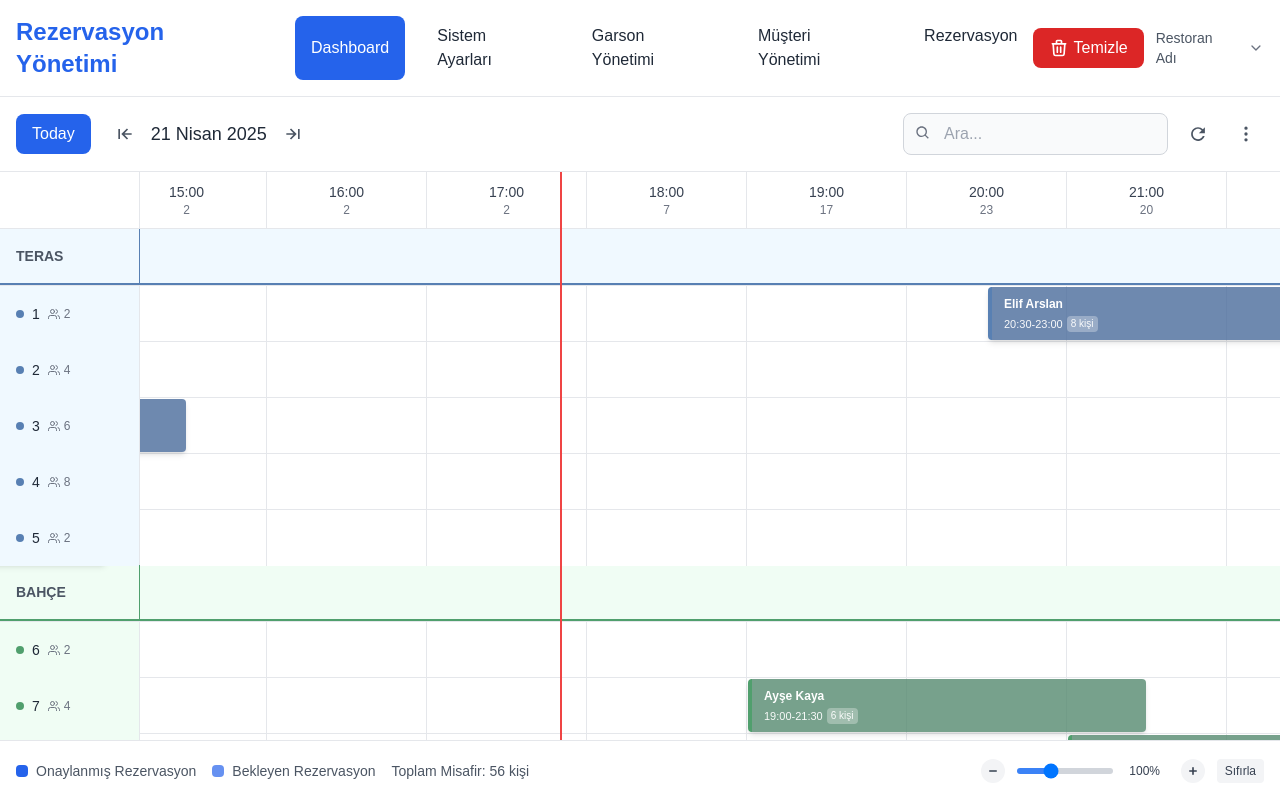
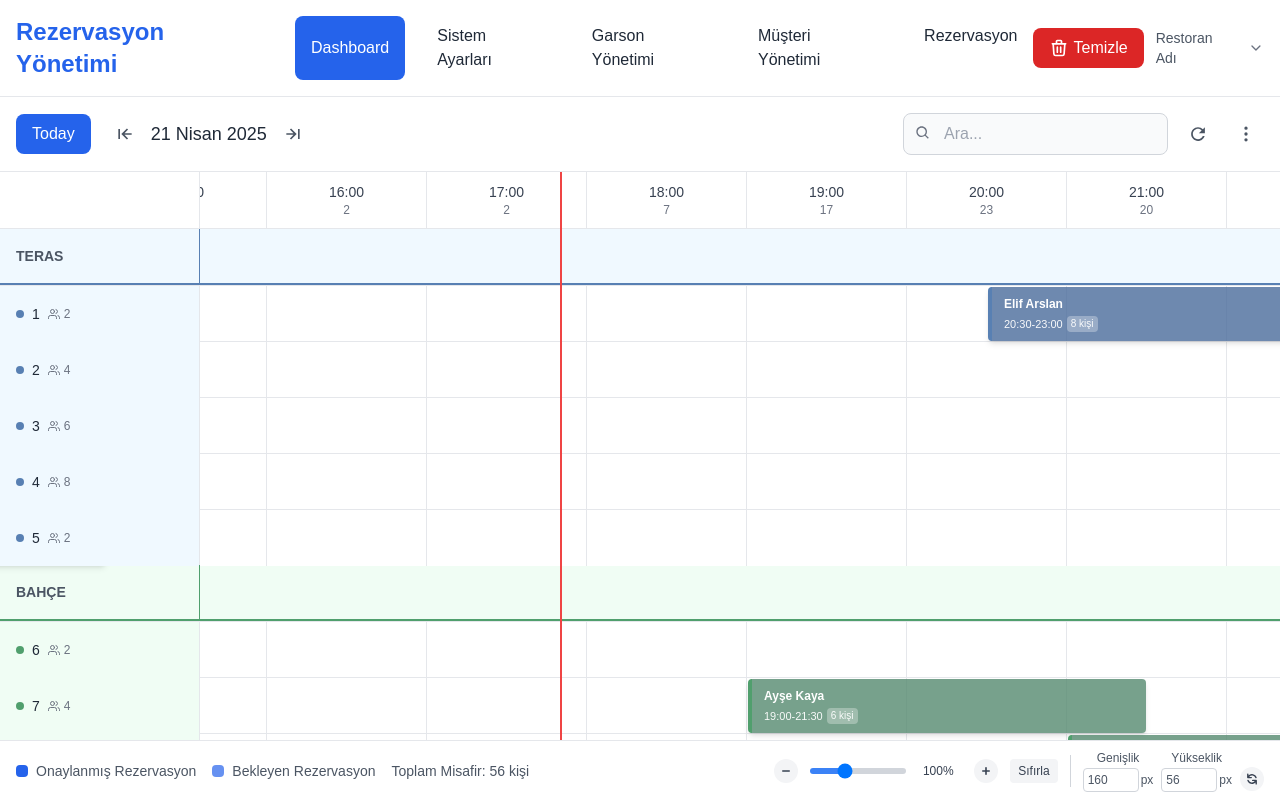
Before and after one commit to fuatgormez/rezervasyon, a Next.js app: page /admin in a window 1280 px wide. Built offline with nearby package versions, Linux system fonts and the light colour scheme.

Commit message:
- Rezervasyon kartlarının yüksekliği cellHeight state değişkenine bağlandı - Debug çizgilerinin yüksekliği cellHeight ile uyumlu hale getirildi - Rezervasyon kartlarının görsel tutarlılığı iyileştirildi

```diff
--- a/src/app/admin/page.tsx
+++ b/src/app/admin/page.tsx
@@ -90,9 +90,23 @@ function AdminPageComponent() {
     { id: "s3", name: "Mehmet Demir", position: "Şef Garson" },
   ]);
 
-  // CELL_WIDTH ve CATEGORY_WIDTH sabitlerini tanımla
-  const CELL_WIDTH = 160; // Saat hücresi genişliği
-  const CATEGORY_WIDTH = 140; // Kategori kolonu genişliği
+  // Sabit değerleri state'e dönüştürelim ki değiştirilebilir olsunlar
+  const [cellWidth, setCellWidth] = useState<number>(160); // Saat hücresi genişliği
+  const [cellHeight, setCellHeight] = useState<number>(56); // Saat hücresi yüksekliği (h-14 = 56px)
+
+  // CELL_WIDTH sabitini cellWidth state değişkeniyle değiştirelim
+  const CATEGORY_WIDTH = 200; // Kategori sütunu genişliği
+
+  // Hücre boyutlarını güncelleme fonksiyonu
+  const handleCellWidthChange = (e: React.ChangeEvent<HTMLInputElement>) => {
+    const newWidth = parseInt(e.target.value);
+    setCellWidth(newWidth);
+  };
+
+  const handleCellHeightChange = (e: React.ChangeEvent<HTMLInputElement>) => {
+    const newHeight = parseInt(e.target.value);
+    setCellHeight(newHeight);
+  };
 
   // Sabit saat dizisi
   const hours = useMemo(() => {
@@ -226,7 +240,7 @@ function AdminPageComponent() {
 
     if (hourIndex >= 0) {
       // Saat ve dakikaya göre pozisyonu hesapla
-      const position = hourIndex * CELL_WIDTH + (minutePart / 60) * CELL_WIDTH;
+      const position = hourIndex * cellWidth + (minutePart / 60) * cellWidth;
 
       // Sayfanın ortasına scroll etmek için
       if (gridContainerRef.current) {
@@ -234,7 +248,7 @@ function AdminPageComponent() {
         setTimeout(() => {
           const screenWidth = window.innerWidth;
           const scrollPosition =
-            CATEGORY_WIDTH + position - screenWidth / 2 + CELL_WIDTH / 2;
+            CATEGORY_WIDTH + position - screenWidth / 2 + cellWidth / 2;
 
           gridContainerRef.current?.scrollTo({
             left: Math.max(0, scrollPosition),
@@ -252,7 +266,7 @@ function AdminPageComponent() {
 
     // Component unmount olduğunda timer'ı temizle
     return () => clearInterval(timer);
-  }, [CELL_WIDTH]);
+  }, [cellWidth]);
 
   // Mevcut rezervasyonlar
   const [reservations, setReservations] = useState<ReservationType[]>([
@@ -511,7 +525,7 @@ function AdminPageComponent() {
 
     if (hourIndex >= 0) {
       // Saat ve dakikaya göre pozisyonu hesapla
-      const position = hourIndex * CELL_WIDTH + (minutePart / 60) * CELL_WIDTH;
+      const position = hourIndex * cellWidth + (minutePart / 60) * cellWidth;
       setCurrentTimePosition(position);
       console.log("Zaman pozisyonu hesaplandı:", position, "px");
 
@@ -521,7 +535,7 @@ function AdminPageComponent() {
         const screenWidth = window.innerWidth;
         // Zaman çizgisinin pozisyonu + kategori genişliği - ekranın yarısı
         const scrollPosition =
-          CATEGORY_WIDTH + position - screenWidth / 2 + CELL_WIDTH / 2;
+          CATEGORY_WIDTH + position - screenWidth / 2 + cellWidth / 2;
 
         // Scroll pozisyonunu ayarla (animasyonlu olarak)
         setTimeout(() => {
@@ -544,7 +558,7 @@ function AdminPageComponent() {
     }, 60000); // Her dakika güncelle
 
     return () => clearInterval(timer);
-  }, [currentTime, CELL_WIDTH]);
+  }, [currentTime, cellWidth]);
 
   // Pencere boyutu değiştiğinde içeriği güncelle
   useEffect(() => {
@@ -673,7 +687,7 @@ function AdminPageComponent() {
 
       // Başlangıç soldan pozisyonu
       const startPosition =
-        startColumnIndex * CELL_WIDTH + (startMinute / 60) * CELL_WIDTH;
+        startColumnIndex * cellWidth + (startMinute / 60) * cellWidth;
 
       // Genişlik hesabı
       let width;
@@ -682,16 +696,16 @@ function AdminPageComponent() {
         // Normal durum - aynı gün içinde biten rezervasyon
         const columnSpan = endColumnIndex - startColumnIndex;
         width =
-          columnSpan * CELL_WIDTH +
-          (endMinute / 60) * CELL_WIDTH -
-          (startMinute / 60) * CELL_WIDTH;
+          columnSpan * cellWidth +
+          (endMinute / 60) * cellWidth -
+          (startMinute / 60) * cellWidth;
       } else {
         // Gece yarısını geçen durumlar
         const columnSpan = hours.length - startColumnIndex + endColumnIndex;
         width =
-          columnSpan * CELL_WIDTH +
-          (endMinute / 60) * CELL_WIDTH -
-          (startMinute / 60) * CELL_WIDTH;
+          columnSpan * cellWidth +
+          (endMinute / 60) * cellWidth -
+          (startMinute / 60) * cellWidth;
       }
 
       // Minimum genişlik kontrolü
@@ -1692,6 +1706,12 @@ function AdminPageComponent() {
       }
     }
   }, [zoomLevel]);
+
+  // Hücre boyutlarını varsayılan değerlere sıfırla
+  const resetCellDimensions = () => {
+    setCellWidth(160);
+    setCellHeight(56);
+  };
 
   return (
     <div className="flex flex-col h-screen overflow-hidden bg-gray-50 text-gray-800">
@@ -1823,7 +1843,7 @@ function AdminPageComponent() {
             <div
               className="relative"
               style={{
-                width: `${CATEGORY_WIDTH + hours.length * CELL_WIDTH}px`,
+                width: `${CATEGORY_WIDTH + hours.length * cellWidth}px`,
                 minWidth: "100%",
               }}
             >
@@ -1831,8 +1851,11 @@ function AdminPageComponent() {
               <div className="sticky top-0 z-20 flex bg-white border-b border-gray-200">
                 {/* Kategoriler için boş alan */}
                 <div
-                  className="flex-shrink-0 h-14 bg-white border-r border-gray-200 sticky left-0 z-30"
-                  style={{ width: `${CATEGORY_WIDTH}px` }}
+                  className="flex-shrink-0 bg-white border-r border-gray-200 sticky left-0 z-30"
+                  style={{
+                    width: `${CATEGORY_WIDTH}px`,
+                    height: `${cellHeight}px`,
+                  }}
                 ></div>
 
                 {/* Saat başlıkları */}
@@ -1840,8 +1863,11 @@ function AdminPageComponent() {
                   {hours.map((hour) => (
                     <div
                       key={hour}
-                      className="border-r border-gray-200 h-14 flex flex-col justify-center items-center"
-                      style={{ width: `${CELL_WIDTH}px` }}
+                      className="border-r border-gray-200 flex flex-col justify-center items-center"
+                      style={{
+                        width: `${cellWidth}px`,
+                        height: `${cellHeight}px`,
+                      }}
                     >
                       <div className="font-medium text-sm text-gray-700">
                         {hour}
@@ -1868,9 +1894,10 @@ function AdminPageComponent() {
                   <div className="flex">
                     {/* Kategori adı sol tarafta */}
                     <div
-                      className="flex-shrink-0 h-14 flex items-center px-4 border-b border-r font-semibold text-gray-600 text-sm sticky left-0 z-10"
+                      className="flex-shrink-0 flex items-center px-4 border-b border-r font-semibold text-gray-600 text-sm sticky left-0 z-10"
                       style={{
                         width: `${CATEGORY_WIDTH}px`,
+                        height: `${cellHeight}px`,
                         borderColor: category.borderColor,
                         borderBottomWidth: "2px",
                         backgroundColor: getLighterColor(category.color),
@@ -1881,8 +1908,9 @@ function AdminPageComponent() {
 
                     {/* Saat çizelgesinde kategori başlığı için boş alan */}
                     <div
-                      className="flex-1 h-14 border-b"
+                      className="flex-1 border-b"
                       style={{
+                        height: `${cellHeight}px`,
                         borderBottomColor: category.borderColor,
                         borderBottomWidth: "2px",
                         backgroundColor: category.backgroundColor || "white",
@@ -1896,13 +1924,15 @@ function AdminPageComponent() {
                     .map((table) => (
                       <div
                         key={table.id}
-                        className="flex relative h-14 border-t border-gray-200"
+                        className="flex relative border-t border-gray-200"
+                        style={{ height: `${cellHeight}px` }}
                       >
                         {/* Masa bilgisi sol tarafta - sticky yapıyoruz */}
                         <div
-                          className="flex-shrink-0 h-14 flex items-center px-4 border-r border-gray-200 sticky left-0 z-10"
+                          className="flex-shrink-0 flex items-center px-4 border-r border-gray-200 sticky left-0 z-10"
                           style={{
                             width: `${CATEGORY_WIDTH}px`,
+                            height: `${cellHeight}px`,
                             backgroundColor:
                               category.backgroundColor || "#f9fafb",
                           }}
@@ -1925,9 +1955,10 @@ function AdminPageComponent() {
                           {hours.map((hour) => (
                             <div
                               key={`${table.id}-${hour}`}
-                              className="border-r border-gray-200 h-14 relative cursor-pointer hover:bg-blue-50"
+                              className="border-r border-gray-200 relative cursor-pointer hover:bg-blue-50"
                               style={{
-                                width: `${CELL_WIDTH}px`,
+                                width: `${cellWidth}px`,
+                                height: `${cellHeight}px`,
                                 backgroundColor:
                                   hour === currentTime.substring(0, 5)
                                     ? "rgba(255, 255, 255, 0.5)"
@@ -1961,6 +1992,7 @@ function AdminPageComponent() {
                           style={{
                             left: `${CATEGORY_WIDTH}px`,
                             width: `calc(100% - ${CATEGORY_WIDTH}px)`,
+                            height: `${cellHeight}px`,
                           }}
                         >
                           {/* Debug çizgileri - saatleri görsel olarak göstermek için */}
@@ -1969,8 +2001,9 @@ function AdminPageComponent() {
                               key={`debug-line-${hour}`}
                               className="absolute top-0 h-full border-l border-blue-200 opacity-0 hover:opacity-30"
                               style={{
-                                left: `${idx * CELL_WIDTH}px`,
+                                left: `${idx * cellWidth}px`,
                                 width: "1px",
+                                height: `${cellHeight}px`,
                                 zIndex: 0,
                               }}
                             />
@@ -1992,8 +2025,8 @@ function AdminPageComponent() {
                                   style={{
                                     left: `calc(${position.left} + 1px)`,
                                     width: `calc(${position.width} - 2px)`,
-                                    top: "1px", // Üstten 1px boşluk
-                                    height: "calc(100% - 2px)", // Alt ve üst toplam 2px boşluk
+                                    top: "1px",
+                                    height: `calc(${cellHeight}px - 2px)`,
                                     backgroundColor:
                                       reservation.color || category.color,
                                     borderLeft: `4px solid ${category.borderColor}`,
@@ -2144,6 +2177,63 @@ function AdminPageComponent() {
               >
                 Sıfırla
               </button>
+
+              <div className="h-8 border-l border-gray-300 mx-1"></div>
+
+              <div className="flex items-center space-x-2">
+                <div className="flex flex-col items-center">
+                  <label className="text-xs text-gray-600 mb-0.5">
+                    Genişlik
+                  </label>
+                  <div className="flex items-center">
+                    <input
+                      type="number"
+                      min="80"
+                      max="300"
+                      value={cellWidth}
+                      onChange={handleCellWidthChange}
+                      className="w-14 h-6 text-xs border border-gray-300 rounded px-1 py-0.5"
+                    />
+                    <span className="text-xs ml-0.5">px</span>
+                  </div>
+                </div>
+
+                <div className="flex flex-col items-center">
+                  <label className="text-xs text-gray-600 mb-0.5">
+                    Yükseklik
+                  </label>
+                  <div className="flex items-center">
+                    <input
+                      type="number"
+                      min="30"
+                      max="100"
+                      value={cellHeight}
+                      onChange={handleCellHeightChange}
+                      className="w-14 h-6 text-xs border border-gray-300 rounded px-1 py-0.5"
+                    />
+                    <span className="text-xs ml-0.5">px</span>
+                  </div>
+                </div>
+
+                <button
+                  onClick={resetCellDimensions}
+                  title="Hücre boyutlarını sıfırla"
+                  className="w-6 h-6 mt-4 rounded-full bg-gray-100 flex items-center justify-center hover:bg-gray-200 transition-colors"
+                >
+                  <svg
+                    xmlns="http://www.w3.org/2000/svg"
+                    className="h-3.5 w-3.5 text-gray-700"
+                    viewBox="0 0 20 20"
+                    fill="currentColor"
+                  >
+                    <path
+                      fillRule="evenodd"
+                      d="M4 2a1 1 0 011 1v2.101a7.002 7.002 0 0111.601 2.566 1 1 0 11-1.885.666A5.002 5.002 0 005.999 7H9a1 1 0 010 2H4a1 1 0 01-1-1V3a1 1 0 011-1zm.008 9.057a1 1 0 011.276.61A5.002 5.002 0 0014.001 13H11a1 1 0 110-2h5a1 1 0 011 1v5a1 1 0 11-2 0v-2.101a7.002 7.002 0 01-11.601-2.566 1 1 0 01.61-1.276z"
+                      clipRule="evenodd"
+                    />
+                  </svg>
+                </button>
+              </div>
             </div>
           </div>
         </div>
```
